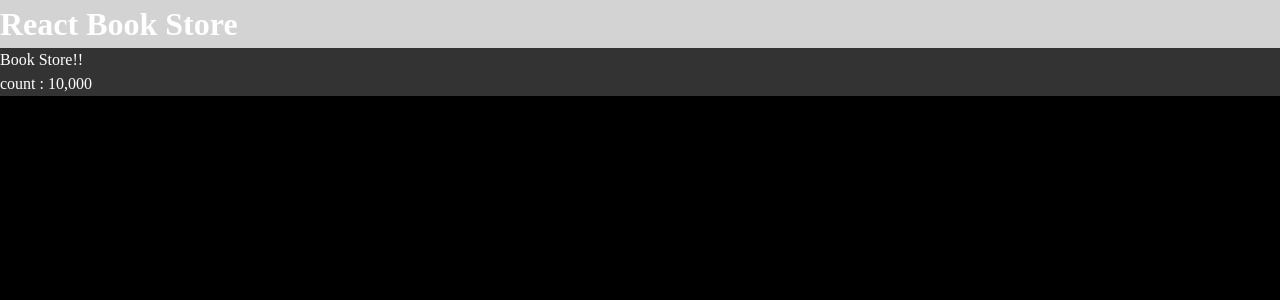
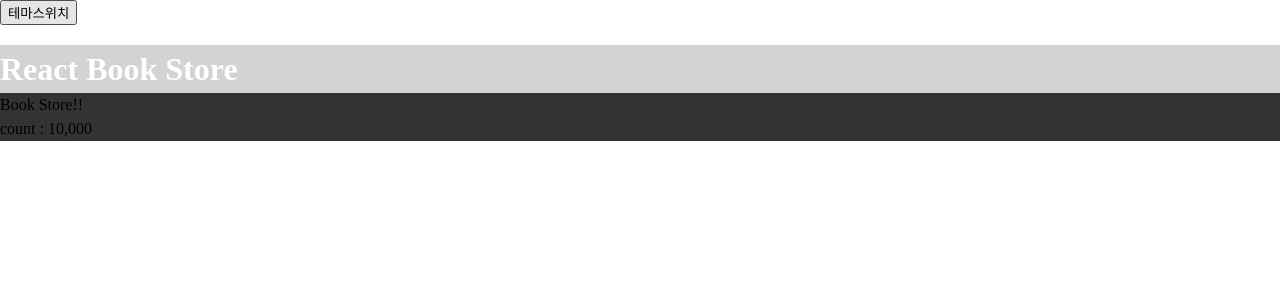
Before and after one commit to juwon5272/Devcourse_FE, a React (Vite) app in the folder book-store/: page / in a window 1280 px wide. Shown: the top 300 px of the page. Built offline with nearby package versions, Linux system fonts and the light colour scheme.

Commit message:
feat : add theme switcher and layout

```diff
--- a/book-store/src/App.tsx
+++ b/book-store/src/App.tsx
@@ -1,13 +1,18 @@
-import Home from "./pages/Home.tsx";
-import { GlobalStyle } from "./style/global.ts";
-import { ThemeProvider } from "styled-components";
-import { light } from "./style/theme.ts";
+import Home from './pages/Home.tsx';
+import { GlobalStyle } from './style/global.ts';
+import { ThemeProvider } from 'styled-components';
+import { light, dark } from './style/theme.ts';
+import Layout from './components/layout/layout.tsx';
+import ThemeSwitcher from './components/header/ThemeSwitcher.tsx';
 
 function App() {
   return (
     <ThemeProvider theme={light}>
-      <GlobalStyle />
-      <Home />
+      <GlobalStyle themeName="light" />
+      <ThemeSwitcher />
+      <Layout>
+        <Home />
+      </Layout>
     </ThemeProvider>
   );
 }
```
